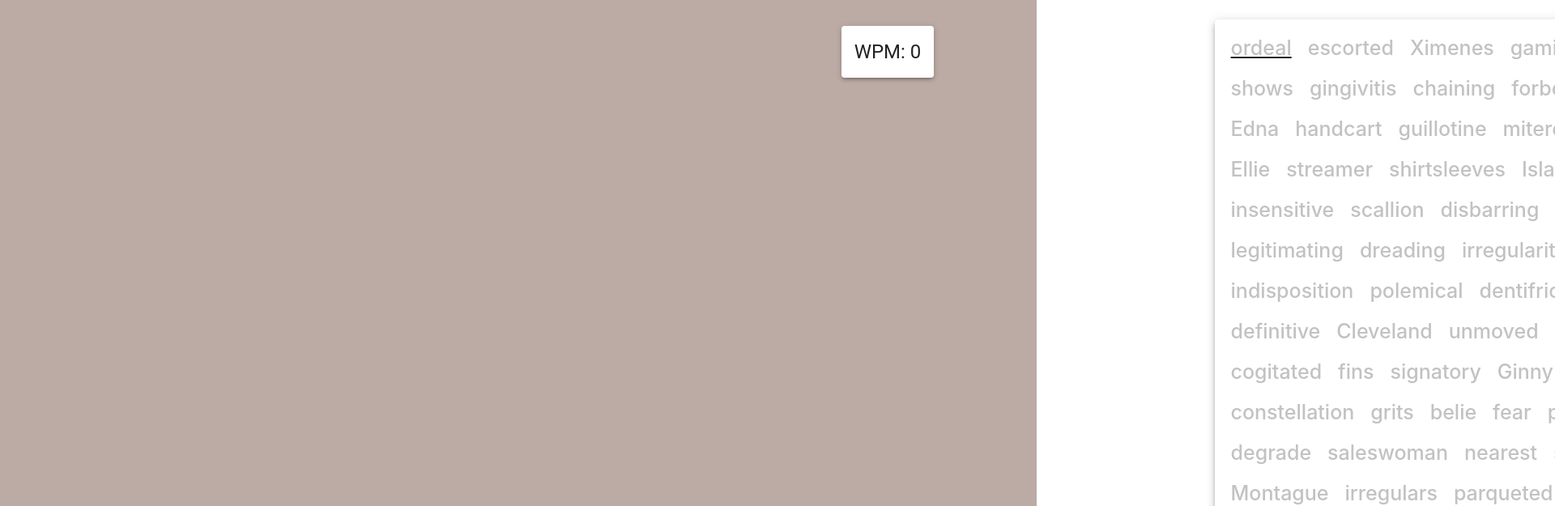
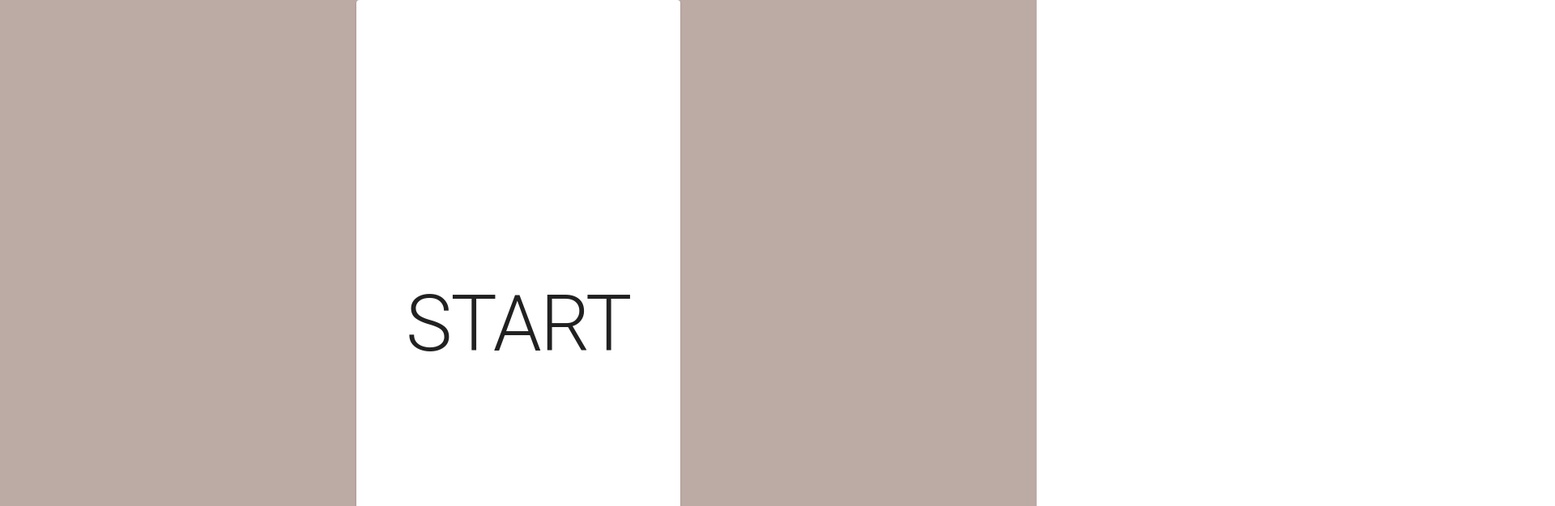
Before and after one commit to AD9000/Dvorak, a React (Create React App) app: page / in a window 1280 px wide. Shown: the top 625 px of the page at 81% size, 1920 px wide, since content can reach past the window. Built offline with nearby package versions, Linux system fonts and the light colour scheme; the HTML template or start-up script is replaced by a standard one.

Commit message:
added start screen back, removed rogue console.logs

```diff
--- a/src/App.tsx
+++ b/src/App.tsx
@@ -62,10 +62,9 @@ const App = () => {
   };
 
   const startTimer = () => {
-    if (started) {
+    if (done) {
       return;
     }
-    setStarted(true);
     setTime(0);
   };
 
@@ -73,7 +72,7 @@ const App = () => {
     if (!started) {
       return;
     }
-    setStarted(false);
+    setDone(true);
   };
 
   const nextWord = () => {
@@ -139,8 +138,15 @@ const App = () => {
         }}
       >
         <Wrapper>
-          {/* {started ? <Arena /> : <Starter setStarted={setStarted} />} */}
-          {done ? <Congrats /> : <Arena />}
+          {started ? (
+            done ? (
+              <Congrats />
+            ) : (
+              <Arena />
+            )
+          ) : (
+            <Starter setStarted={setStarted} />
+          )}
         </Wrapper>
       </AppContext.Provider>
     </TimerContext.Provider>
--- a/src/components/Arena/arena.tsx
+++ b/src/components/Arena/arena.tsx
@@ -155,13 +155,13 @@ const WPMDisplay = () => {
 
 const WPM = () => {
   // measure WPM every 1 second
-  const { time, currentWord, charCount, setWpm } = useContext(AppContext);
+  const { time, charCount, setWpm } = useContext(AppContext);
 
   useEffect(() => {
     if (time < 1) {
       return;
     }
-    console.log("oh would you look at the index:", charCount);
+    // console.log("oh would you look at the index:", charCount);
     const timeMins = time / 60;
     const wpm = Math.ceil((charCount + 1) / (WORD_SIZE * timeMins));
     setWpm(wpm);
@@ -184,10 +184,10 @@ const DisplayBar = () => {
 const Arena = () => {
   const [typing, setTyping] = useState(false);
   const { entered, time } = useContext(AppContext);
-  useEffect(() => {
-    console.log("entered", entered);
-    console.log("time", time);
-  });
+  // useEffect(() => {
+  //   console.log("entered", entered);
+  //   console.log("time", time);
+  // });
 
   return (
     <ArenaContext.Provider
```
